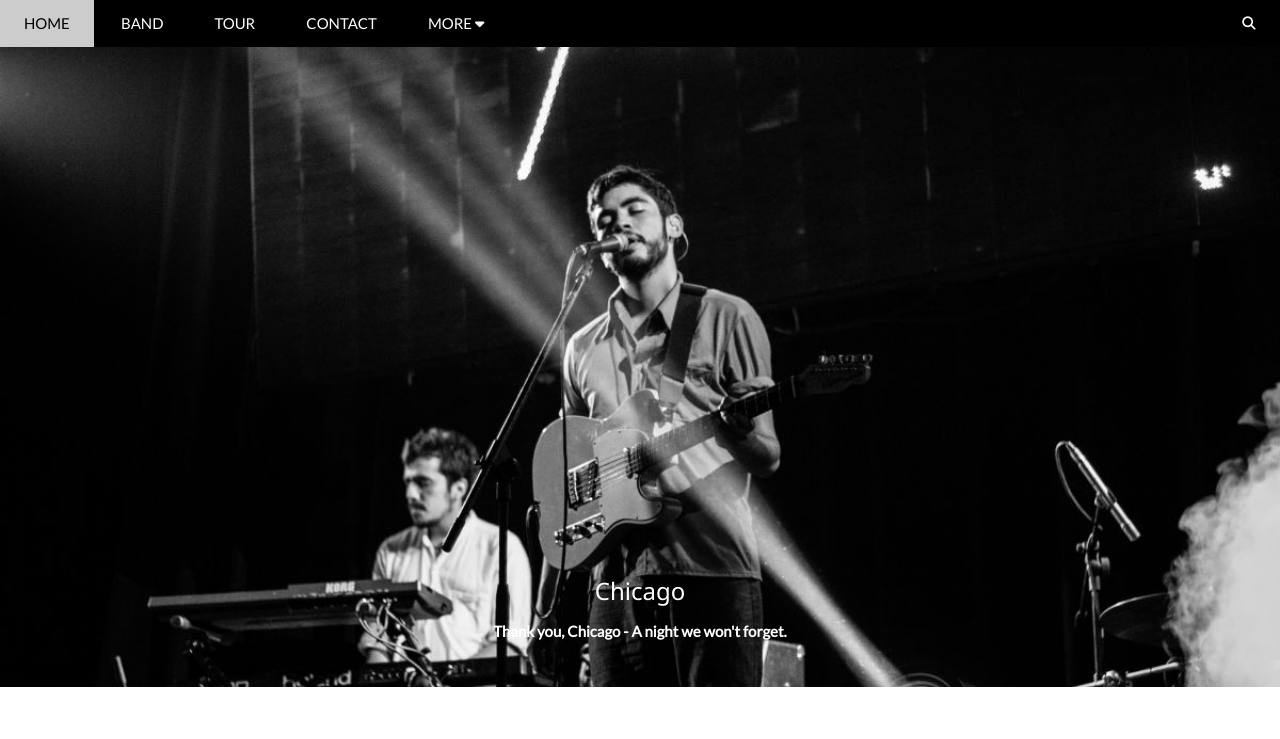
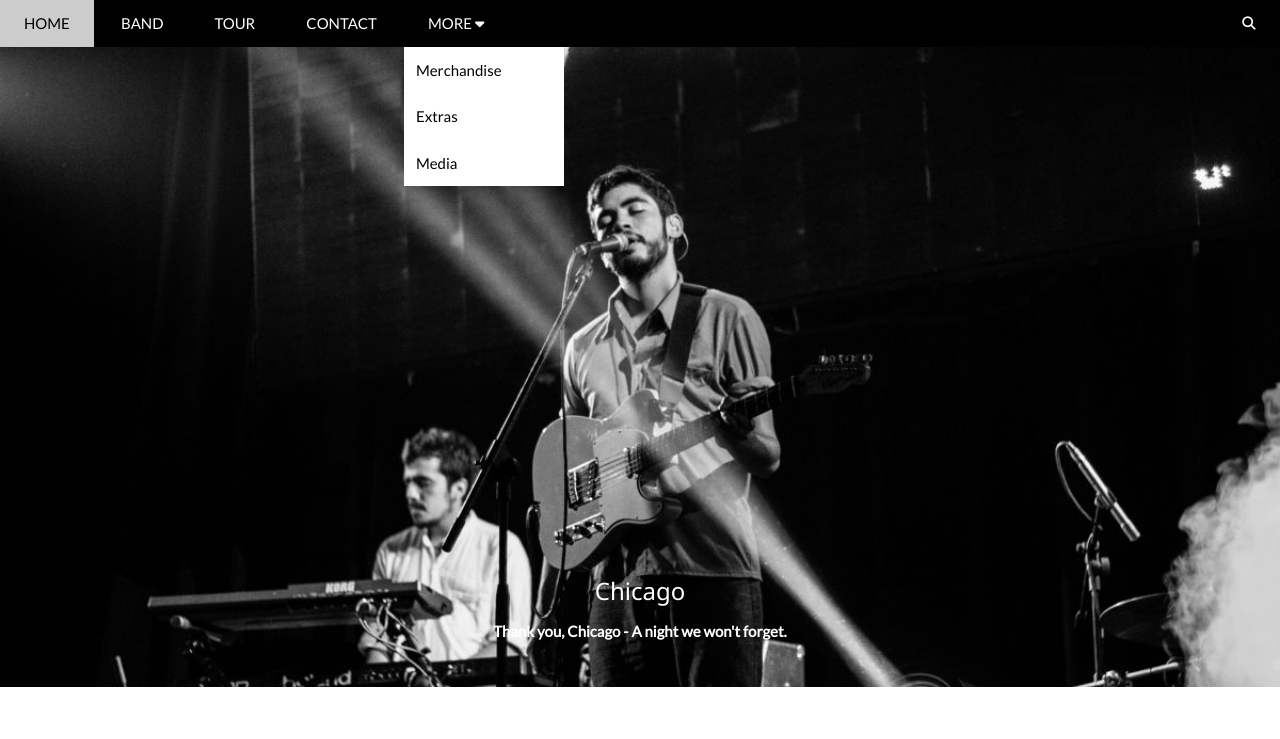
Before and after one commit to DrakeKarto/TheBand, a plain HTML site: page index.html in a window 1280 px wide. Both pictures are taken after a click on the item "MORE". Shown: the top 739 px of the page. Drawn offline with Linux system fonts and the light colour scheme.

Commit message:
Fix Subnav

```diff
--- a/index.html
+++ b/index.html
@@ -201,7 +201,9 @@
             btnMenuClose.style.display = 'block';
         }
 
-
+        navMore.onclick = function() {
+            subNav.style.display = 'block';
+        }
 
         btnMenuClose.onclick = function() {
             header.style.height = 'var(--header-line-height)';
```
